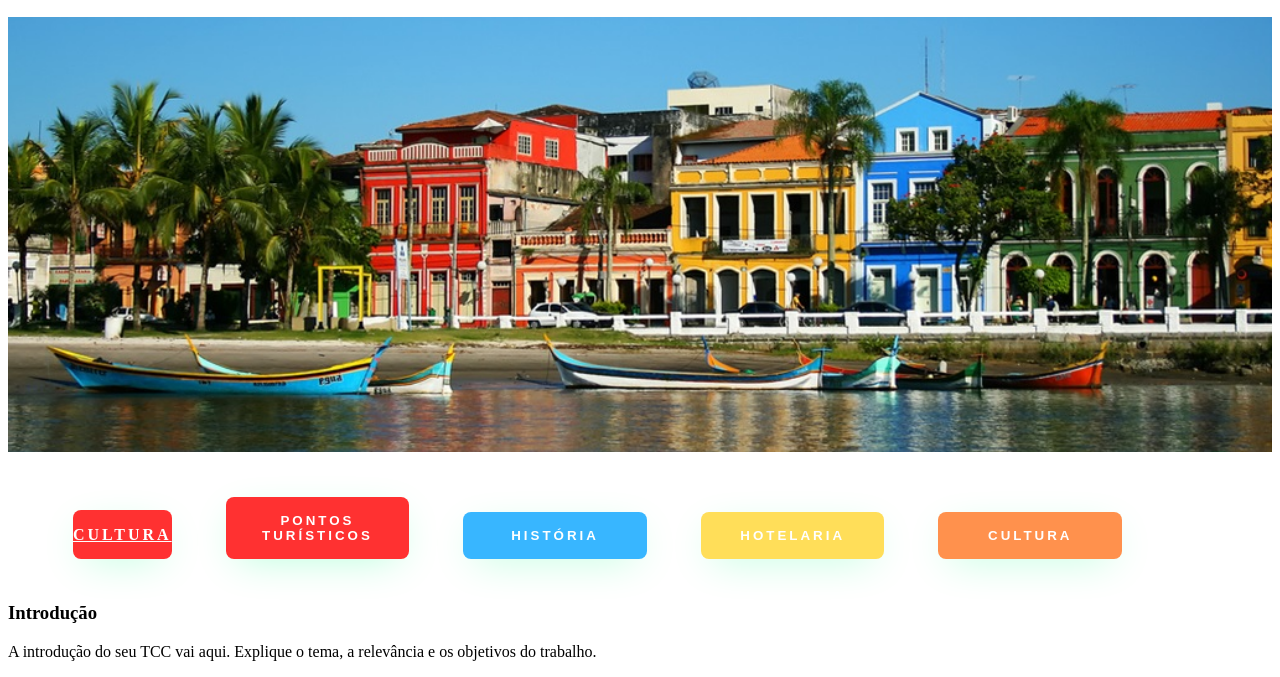
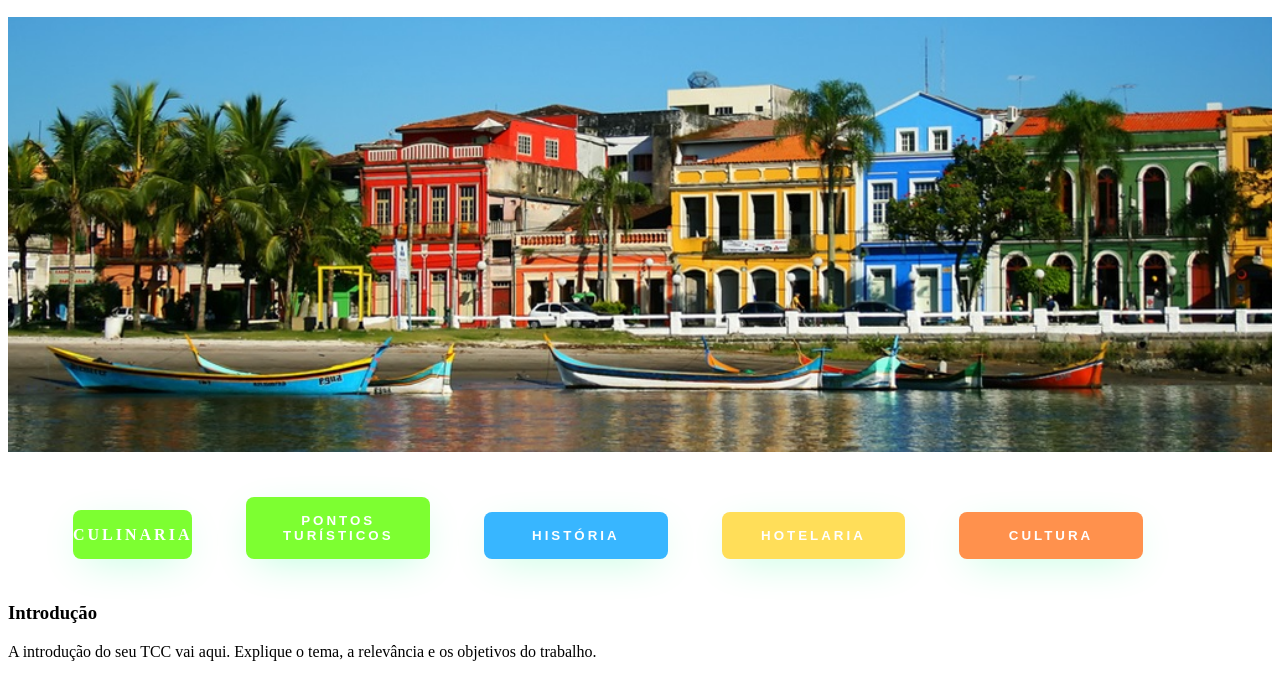
Before and after one commit to Dafylin/tcc, a plain HTML site: page index.html in a window 1280 px wide. Shown: the part 110-787 px from the top of the page. Drawn offline with Linux system fonts and the light colour scheme.

Commit message:
Add files via upload

```diff
--- a/index.html
+++ b/index.html
@@ -25,12 +25,7 @@
     <nav>
         <ul>
 
-            <a href="culinaria.html"button class="btn-pnt">Cultura</button></a>
-
-
-
-
-
+            <a href="culinaria.html"button class="btn-pnt">culinaria</button></a>
 
             <button class="btn-pnt">Pontos Turísticos</button></a>
 
--- a/style.css
+++ b/style.css
@@ -9,9 +9,13 @@
     font-weight: 200;
     letter-spacing: 3px;
     color: #ffffff;
-    background: #75cc7a;
+    background: #ff3030;
     cursor: pointer;
     box-shadow: 0px 10px 40px -12px #00ff8052;
+}
+
+a{
+  text-decoration: none;
 }
 
 .btn-pnt{
@@ -25,7 +29,7 @@
     font-weight: 800;
     letter-spacing: 3px;
     color: #ffffff;
-    background: #ff3131;
+    background: #7dff31;
     cursor: pointer;
     box-shadow: 0px 10px 40px -12px #00ff8052;
 
```
Also changed, not shown: culinaria.html (+11 -0 lines).
